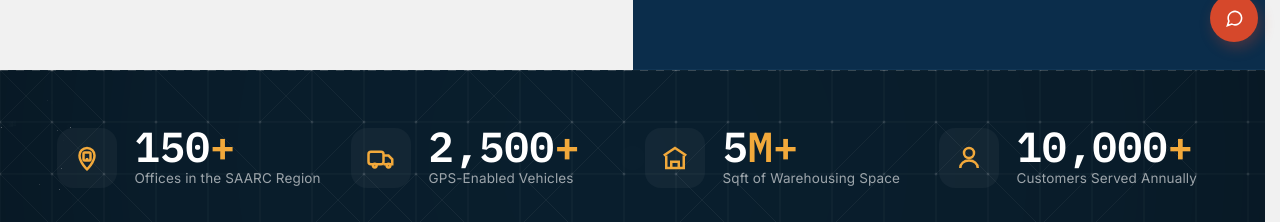
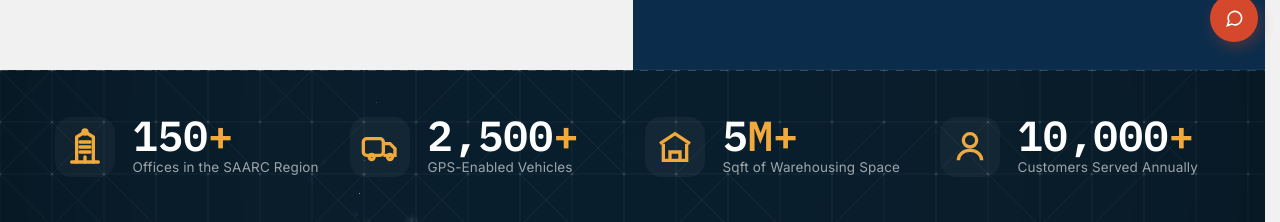
Before and after one commit to arnab-bhunia/QUICK-TRANSOLUTION, a React (Vite) app in the folder client/: page / in a window 1280 px wide. Shown: the part 730-952 px from the top of the page. Built offline with nearby package versions, Linux system fonts and the light colour scheme; no server answers; a web font is replaced by a local one.

Commit message:
fixed bugs

```diff
--- a/client/src/assets/statIcons.jsx
+++ b/client/src/assets/statIcons.jsx
@@ -1,10 +1,21 @@
 export const OfficeIcon = () => (
-  <svg viewBox="0 0 24 24" fill="none" stroke="currentColor" strokeWidth="2">
-    <path d="M12 21s6-5.5 6-11a6 6 0 1 0-12 0c0 5.5 6 11 6 11z"/>
-    <rect x="9.2" y="7.5" width="5.6" height="6.5" rx="1"/>
-    <path d="M11 10h.01M13 10h.01"/>
-    <path d="M12 14v-2"/>
-  </svg>
+<svg xmlns="http://www.w3.org/2000/svg"
+width="24"
+height="24"
+viewBox="0 0 24 24"
+fill="none"
+stroke="currentColor"
+stroke-width="2"
+stroke-linecap="round"
+stroke-linejoin="round">
+<path d="M4 21h16"/>
+<path d="M7 21V6l5-3 5 3v15"/>
+<path d="M9 9h6"/>
+<path d="M9 12h6"/>
+<path d="M9 15h6"/>
+<path d="M12 21v-3"/>
+<circle cx="12" cy="3" r="1.2"/>
+</svg>
 );
 
 export const TruckIcon = () => (
--- a/client/src/components/Stats.css
+++ b/client/src/components/Stats.css
@@ -77,14 +77,13 @@
   display: grid;
   grid-template-columns: repeat(4, 1fr);
   gap: 24px;
-  padding: 56px 24px;
+  padding: 45px 22px;
 }
 
 .stat-item {
   display: flex;
   align-items: center;
   gap: 18px;
-
   opacity: 0;
   transform: translateY(14px);
   transition: opacity .6s ease, transform .6s ease;
@@ -160,20 +159,17 @@
   width: 60px;
   height: 60px;
   flex-shrink: 0;
-
   display: flex;
   align-items: center;
   justify-content: center;
-
   color: var(--color-accent);
-
   border-radius: 16px;
   background: rgba(255,255,255,.04);
 }
 
 .stat-icon svg {
-  width: 30px;
-  height: 30px;
+  width: 40px;
+  height: 40px;
   stroke: currentColor;
   transition: .35s ease;
 }
--- a/client/src/components/Stats.jsx
+++ b/client/src/components/Stats.jsx
@@ -37,10 +37,8 @@ export default function Stats() {
   return (
     <section className="stats" ref={ref}>
 
-
       <CircuitBackground />
       {/* <div className="stats-grid-bg" aria-hidden="true" /> */}
-
 
       <div className="container stats-strip">
         {site.stats.map((stat, i) => (
```
